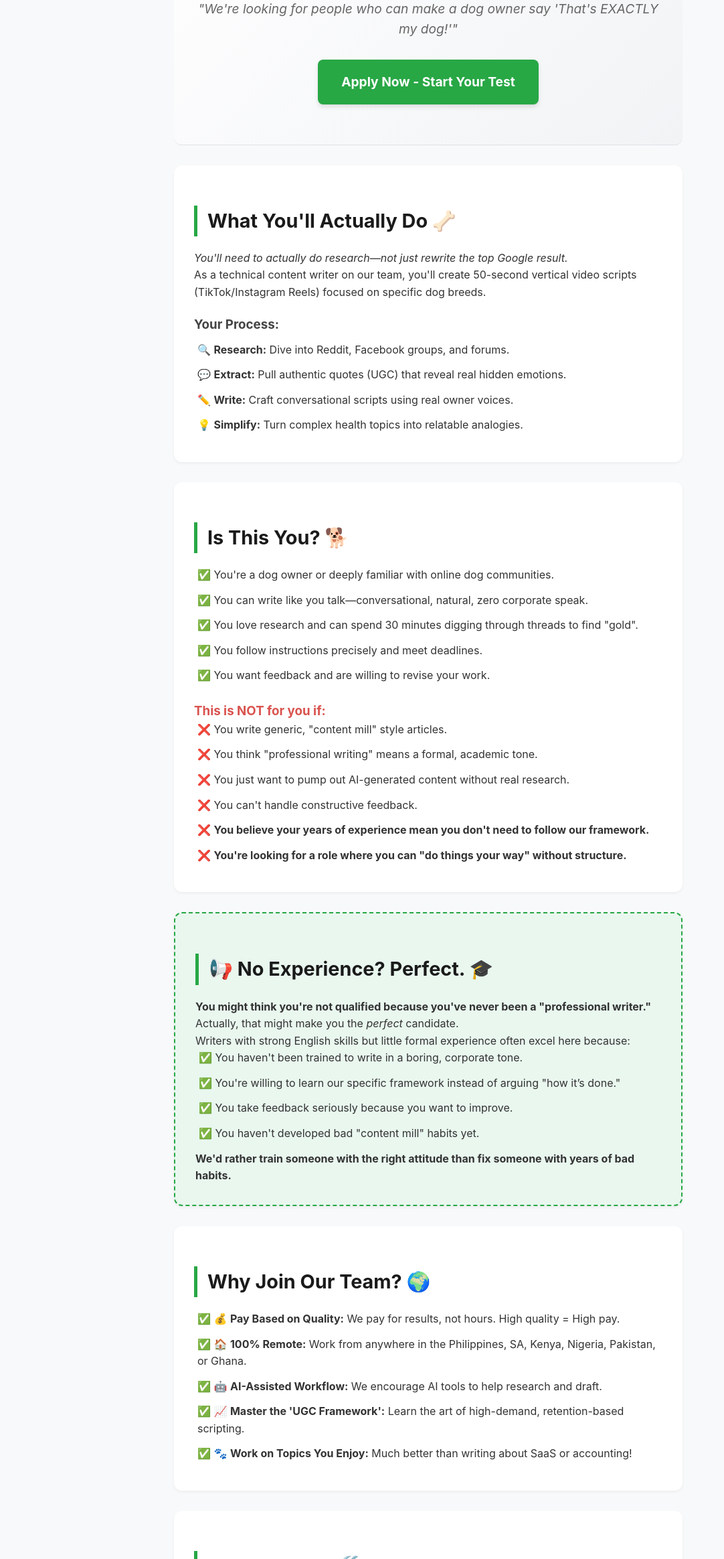
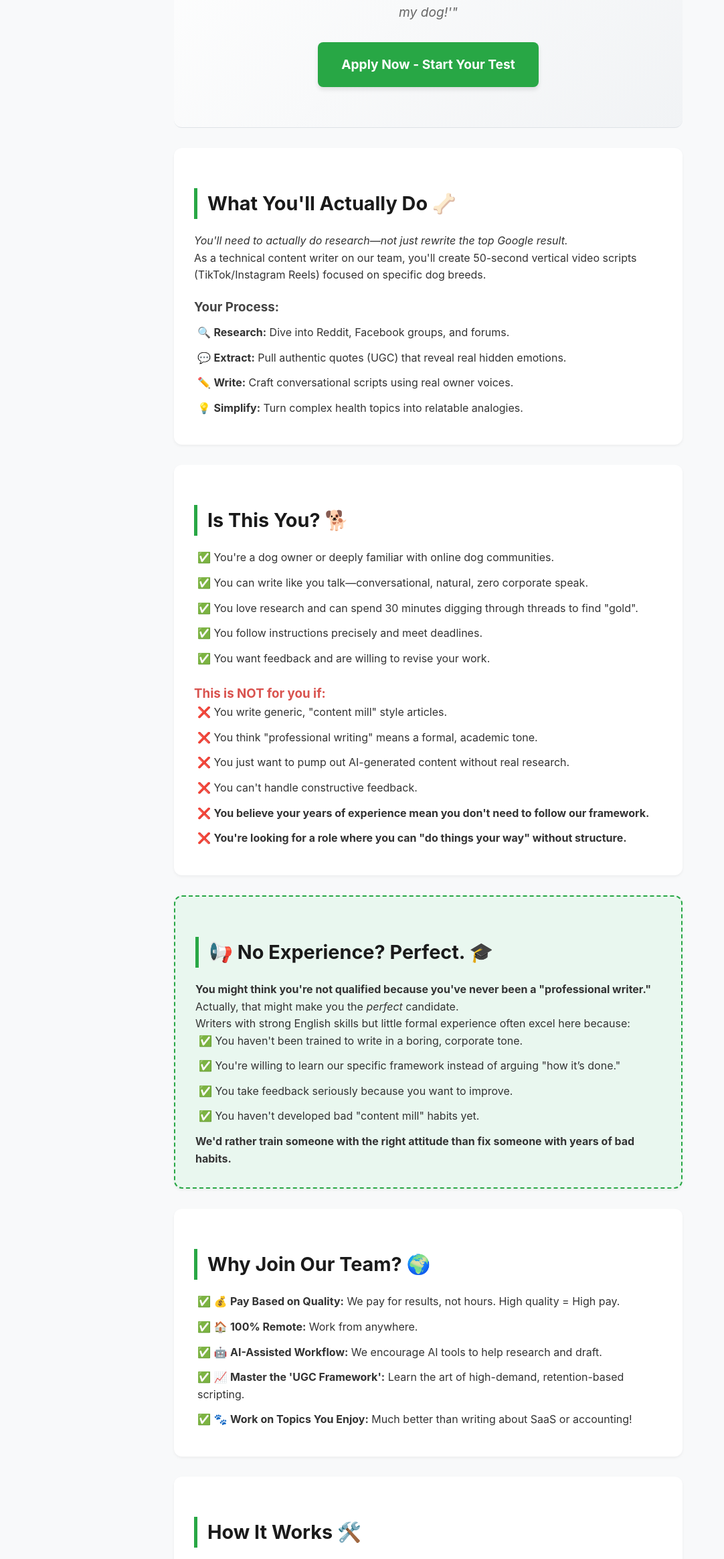
Before and after one commit to youdontknowmeyet/hiring-writer-dog, a plain HTML site: page index.html in a window 1280 px wide. Shown: the part 246-2574 px from the top of the page at 67% size, without its empty margins (0-1082 px from the left). Drawn offline with Linux system fonts and the light colour scheme.

Commit message:
Update index.html
small changes such as country, switching person with writer, html code in the top left corner,

```diff
--- a/index.html
+++ b/index.html
@@ -1,4 +1,4 @@
-html
+
 <!DOCTYPE html>
 <html lang="en">
 <head>
@@ -110,7 +110,7 @@ html
 <div class="container">
     <header>
         <h1>🎥 We're Hiring: Dog Breed Content Writers</h1>
-        <p class="hero-sub">"We're looking for people who can make a dog owner say 'That's EXACTLY my dog!'"</p>
+        <p class="hero-sub">"We're looking for writers who can make a dog owner say 'That's EXACTLY my dog!'"</p>
         <a href="https://docs.google.com/forms/d/e/1FAIpQLSewNdjMkMQu9CwBPBMP7Jvwn0YQWKTbij1ugqzLExF2bcpTxg/viewform" class="btn">Apply Now - Start Your Test</a>
     </header>
 
@@ -166,7 +166,7 @@ html
         <h2>Why Join Our Team? 🌍</h2>
         <ul class="checklist">
             <li>💰 <strong>Pay Based on Quality:</strong> We pay for results, not hours. High quality = High pay.</li>
-            <li>🏠 <strong>100% Remote:</strong> Work from anywhere in the Philippines, SA, Kenya, Nigeria, Pakistan, or Ghana.</li>
+            <li>🏠 <strong>100% Remote:</strong> Work from anywhere.</li>
             <li>🤖 <strong>AI-Assisted Workflow:</strong> We encourage AI tools to help research and draft.</li>
             <li>📈 <strong>Master the 'UGC Framework':</strong> Learn the art of high-demand, retention-based scripting.</li>
             <li>🐾 <strong>Work on Topics You Enjoy:</strong> Much better than writing about SaaS or accounting!</li>
```
